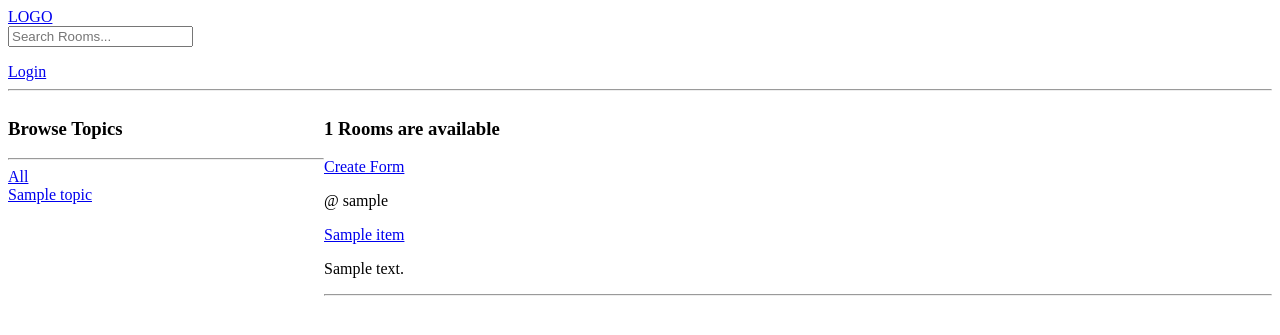
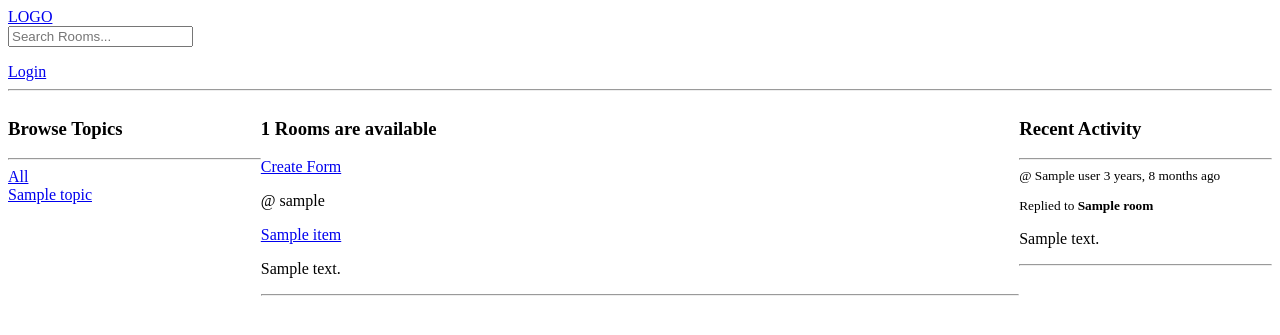
Before and after one commit to ChandrashekharRobbi/Django, a Django app: template studybud/base/templates/base/home.html in a window 1280 px wide. Shown: the top 335 px of the page. Run offline with Django 3.2, Linux system fonts and the light colour scheme; the template is opened without the code that fills it: most values are stand-ins (such as "Sample title", 1, 10 or a date in 2020).

Commit message:
segregated into different components ✨

```diff
--- /dev/null
+++ b/studybud/base/templates/base/activity_component.html
@@ -0,0 +1,16 @@
+<h3>Recent Activity</h3>
+<hr>
+{% for message in room_messages %}
+
+    <small>@ {{message.user}} {{message.created|timesince}} ago</small>
+    <small>
+        <p>Replied to <b>{{message.room}}</b></p>
+    </small>
+
+    <p>{{message.body}}</p>
+    {% if request.user == message.user %}
+        <a href="{% url 'update_message' message.id %}">Edit</a>
+        <a href="{% url 'delete_message' message.id %}">Delete</a>
+    {% endif %}
+<hr>
+{% endfor %}
--- /dev/null
+++ b/studybud/base/templates/base/feed_component.html
@@ -0,0 +1,19 @@
+<div>
+
+    {% for item in val %}
+
+        <div>
+            <!-- url format will be 'attribute name of the view' value to be access -->
+            {% if request.user == item.host %}
+            <a href="{% url 'update_form' item.id %}">Edit</a>
+            <a href="{% url 'delete_form' item.id %}">Delete</a>
+            {% endif %}
+            <span>@ {{item.host.username}}</span>
+            <p><a href="{% url 'room' item.id %}">{{item.name}}</a></p>
+            <p>{{item.description}}</p>
+            <hr>
+        </div>
+
+    {% endfor %}
+
+</div>
--- a/studybud/base/templates/base/home.html
+++ b/studybud/base/templates/base/home.html
@@ -5,7 +5,7 @@
 <style>
     .home-container{
         display: grid;
-        grid-template-columns: 1fr 3fr;
+        grid-template-columns: 1fr 3fr 1fr;
     }
 </style>
 
@@ -13,19 +13,7 @@
 <div class="home-container">
 
     <div>
-        <h3>Browse Topics</h3>
-        <hr>
-
-        <div>
-            <a href="{% url 'home' %}">All</a>
-        </div>
-
-        {% for topic in topics %}
-        <div>
-            <a href="{% url 'home' %}?q={{topic.name}}">{{topic.name}}</a>
-        </div>
-
-        {% endfor %}
+        {% include 'base/topics_component.html'   %}
     </div>
 
 
@@ -34,30 +22,14 @@
         <a href="{% url 'room_form'  %}">Create Form</a>
         <p></p>
 
-        <div>
-
-            {% for item in val %}
-
-                <div>
-                    <!-- url format will be 'attribute name of the view' value to be access -->
-                    {% if request.user == item.host %}
-                    <a href="{% url 'update_form' item.id %}">Edit</a>
-                    <a href="{% url 'delete_form' item.id %}">Delete</a>
-                    {% endif %}
-                    <span>@ {{item.host.username}}</span>
-                    <p><a href="{% url 'room' item.id %}">{{item.name}}</a></p>
-                    <p>{{item.description}}</p>
-                    <hr>
-                </div>
-
-            {% endfor %}
-
-        </div>
+        {% include 'base/feed_component.html'   %}
 
 
 
     </div>
-
+    <div>
+        {% include 'base/activity_component.html'   %}
+    </div>
 
 
 </div>
--- /dev/null
+++ b/studybud/base/templates/base/profile.html
@@ -0,0 +1,5 @@
+{% extends 'main.html' %}
+
+{% block information %}
+    <h1>{{user.username}}</h1>
+{% endblock %}
--- a/studybud/base/templates/base/room.html
+++ b/studybud/base/templates/base/room.html
@@ -27,7 +27,7 @@
             <hr>
             {% for roommessage in roommessages %}
             {% if request.user == roommessage.user %}
-                <a href="">Edit</a>
+                <a href="{% url 'update_message' roommessage.id %}">Edit</a>
                 <a href="{% url 'delete_message' roommessage.id %}">Delete</a>
             {% endif %}
             <small>@{{roommessage.user}} - {{roommessage.created|timesince}} ago</small>
--- /dev/null
+++ b/studybud/base/templates/base/topics_component.html
@@ -0,0 +1,12 @@
+<h3>Browse Topics</h3>
+<hr>
+
+<div>
+    <a href="{% url 'home' %}">All</a>
+</div>
+
+{% for topic in topics %}
+    <div>
+        <a href="{% url 'home' %}?q={{topic.name}}">{{topic.name}}</a>
+    </div>
+{% endfor %}
```
Also changed, not shown: studybud/base/templates/base/comment_update.html (added, +10 -0 lines).
